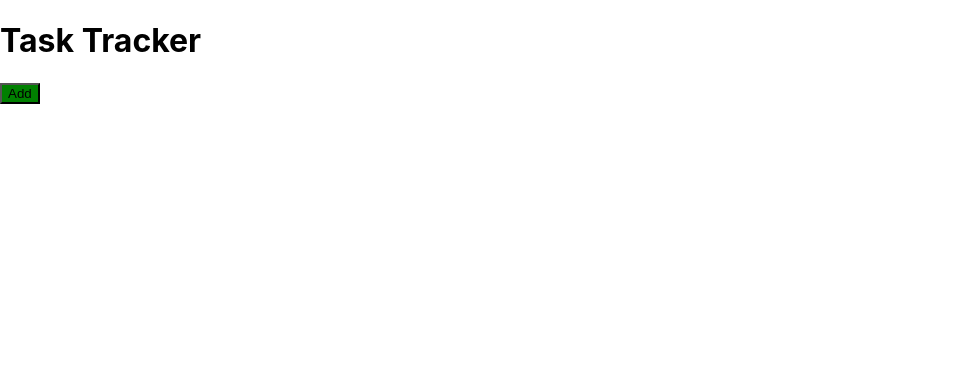
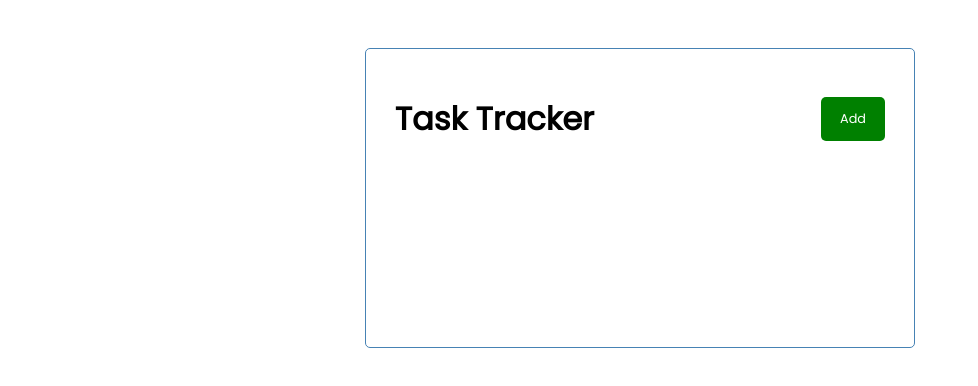
Before and after one commit to Usman-Ubaid/Task-Tracker, a React (Create React App) app: page / in a window 1280 px wide. Shown: the top 386 px of the page, without its empty margins (0-978 px from the left). Built offline with nearby package versions, Linux system fonts and the light colour scheme.

Commit message:
Added Styling to the Header and Button Component

```diff
--- a/src/index.css
+++ b/src/index.css
@@ -1,13 +1,51 @@
-body {
+@import url('https://fonts.googleapis.com/css2?family=Poppins:wght@300;400&display=swap');
+
+* {
+  box-sizing: border-box;
   margin: 0;
-  font-family: -apple-system, BlinkMacSystemFont, 'Segoe UI', 'Roboto', 'Oxygen',
-    'Ubuntu', 'Cantarell', 'Fira Sans', 'Droid Sans', 'Helvetica Neue',
-    sans-serif;
-  -webkit-font-smoothing: antialiased;
-  -moz-osx-font-smoothing: grayscale;
+  padding: 0;
 }
 
-code {
-  font-family: source-code-pro, Menlo, Monaco, Consolas, 'Courier New',
-    monospace;
+body {
+  font-family: 'Poppins', sans-serif;
 }
+
+.container {
+  max-width: 550px;
+  text-align: center;
+  margin: 3rem auto;
+  overflow: auto;
+  min-height: 300px;
+  border: 1px solid steelblue;
+  border-radius: 5px;
+  padding: 1.8rem;
+}
+
+.header {
+  display: flex;
+  justify-content: space-between;
+  align-items: center;
+  margin-bottom: 1.3rem;
+}
+
+.btn {
+  display: inline-block;
+  cursor: pointer;
+  color: #fff;
+  background-color: #000;
+  border: none;
+  border-radius: 5px;
+  padding: 0.8rem 1.2rem;
+  margin: 1.2rem 0;
+  text-decoration: none;
+  font-size: 0.8rem;
+  font-family: inherit;
+};
+
+.btn:focus {
+  outline: none;
+}
+
+.btn:active {
+  transform: scale(0.98)
+}
```
